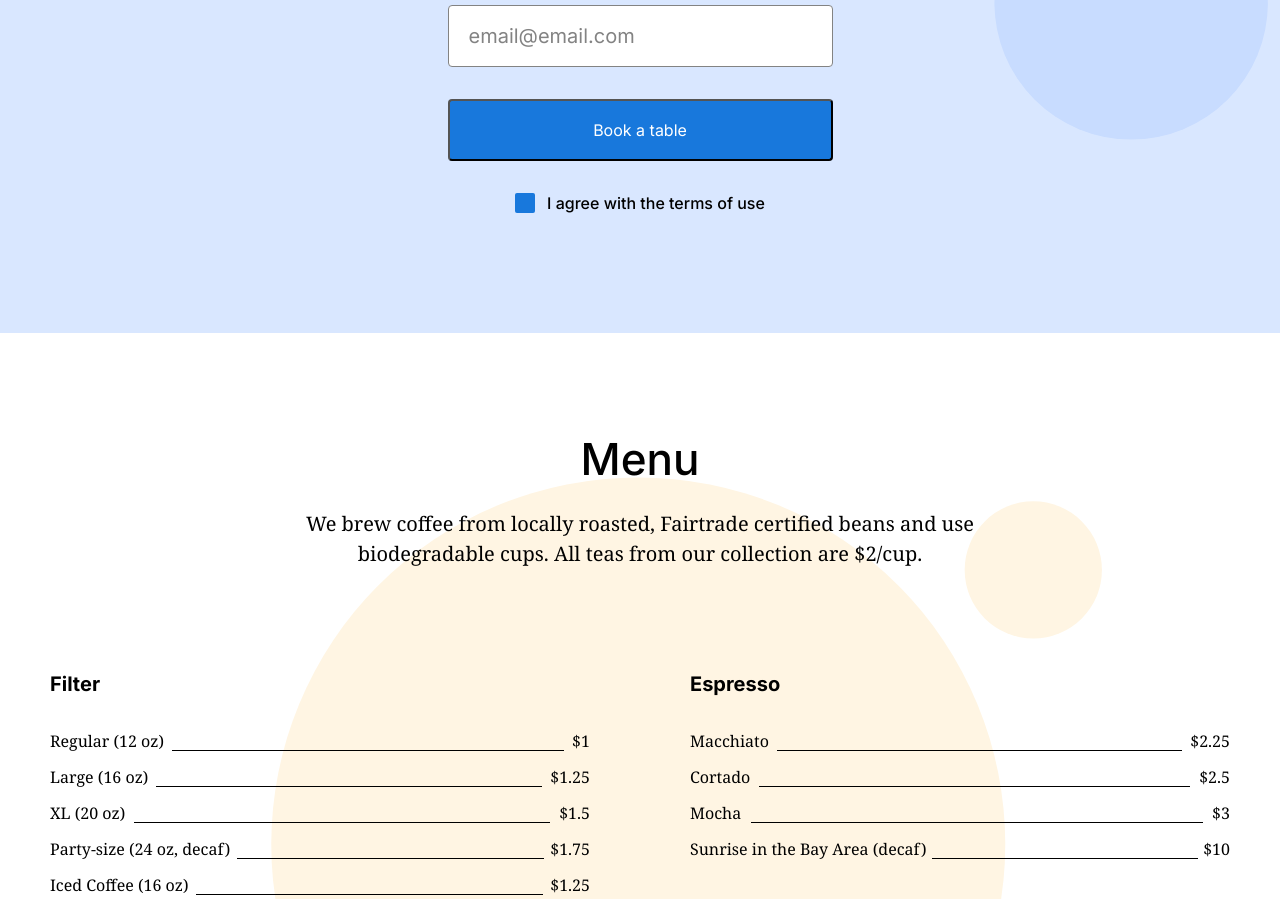
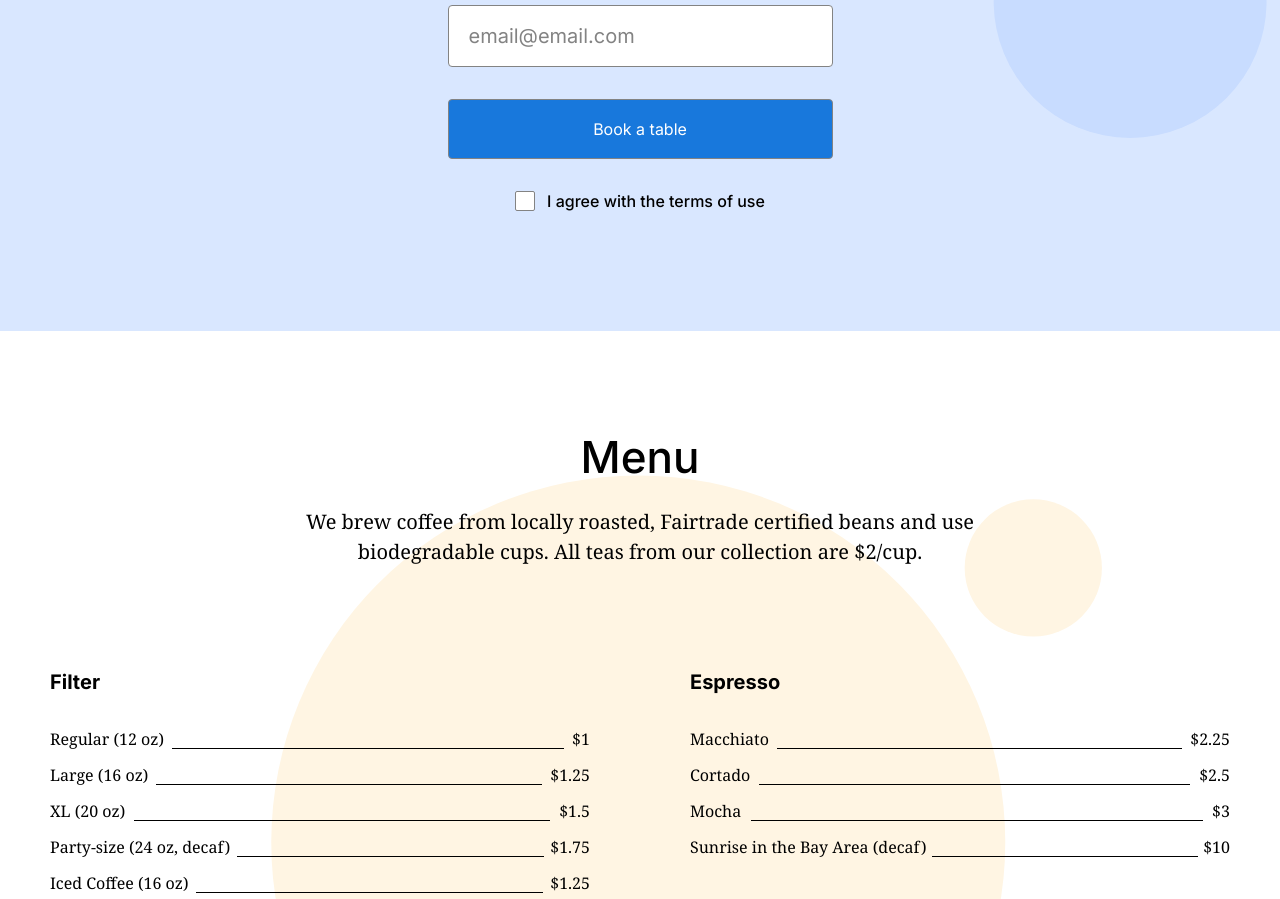
Before and after one commit to kitcotros/se_project_coffeeshop-ft, a plain HTML site: page index.html in a window 1280 px wide. Shown: the part 2281-3180 px from the top of the page. Drawn offline with Linux system fonts and the light colour scheme.

Commit message:
fix button and checkbox

```diff
--- a/blocks/form.css
+++ b/blocks/form.css
@@ -43,6 +43,7 @@
   padding: 20px 0;
   width: 100%;
   border-radius: 4px;
+  border: 1px solid #838383;
   background-color: #1878dc;
   color: #fff;
   transition: background-color 0.5s ease;
@@ -62,16 +63,18 @@
 
 .form__checkbox {
   border-radius: 2px;
+  border: 1px solid #838383;
   height: 20px;
   width: 20px;
   margin-right: 12px;
   appearance: none;
-  background-color: #1878dc;
+  background-color: #fff;
 }
 
 .form__checkbox:checked {
   background-image: url(../images/check.svg);
+  background-color: #1878dc;
   background-repeat: no-repeat;
-  background-size: cover;
+  background-size: 75%;
   background-position: center;
 }
```
